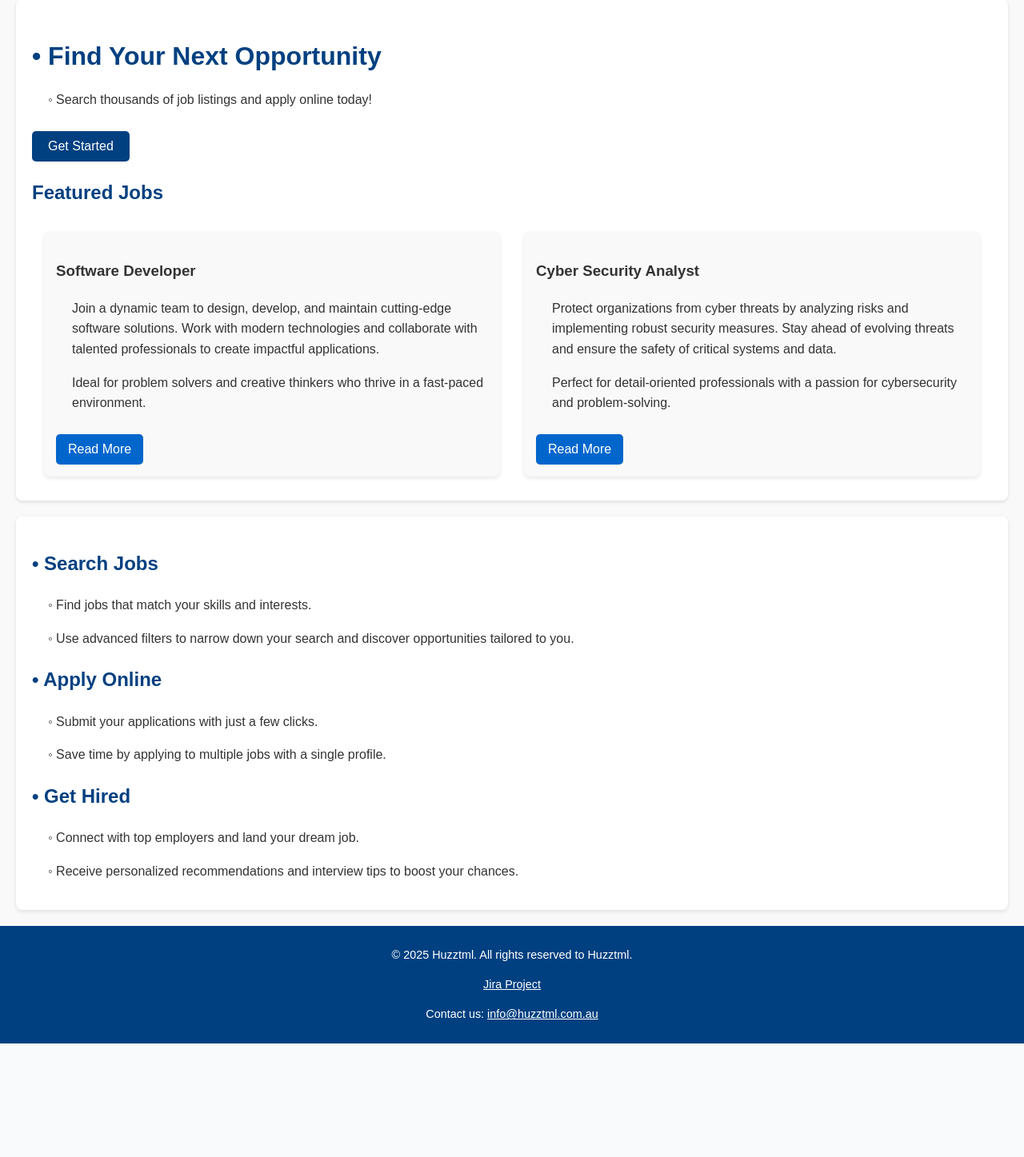
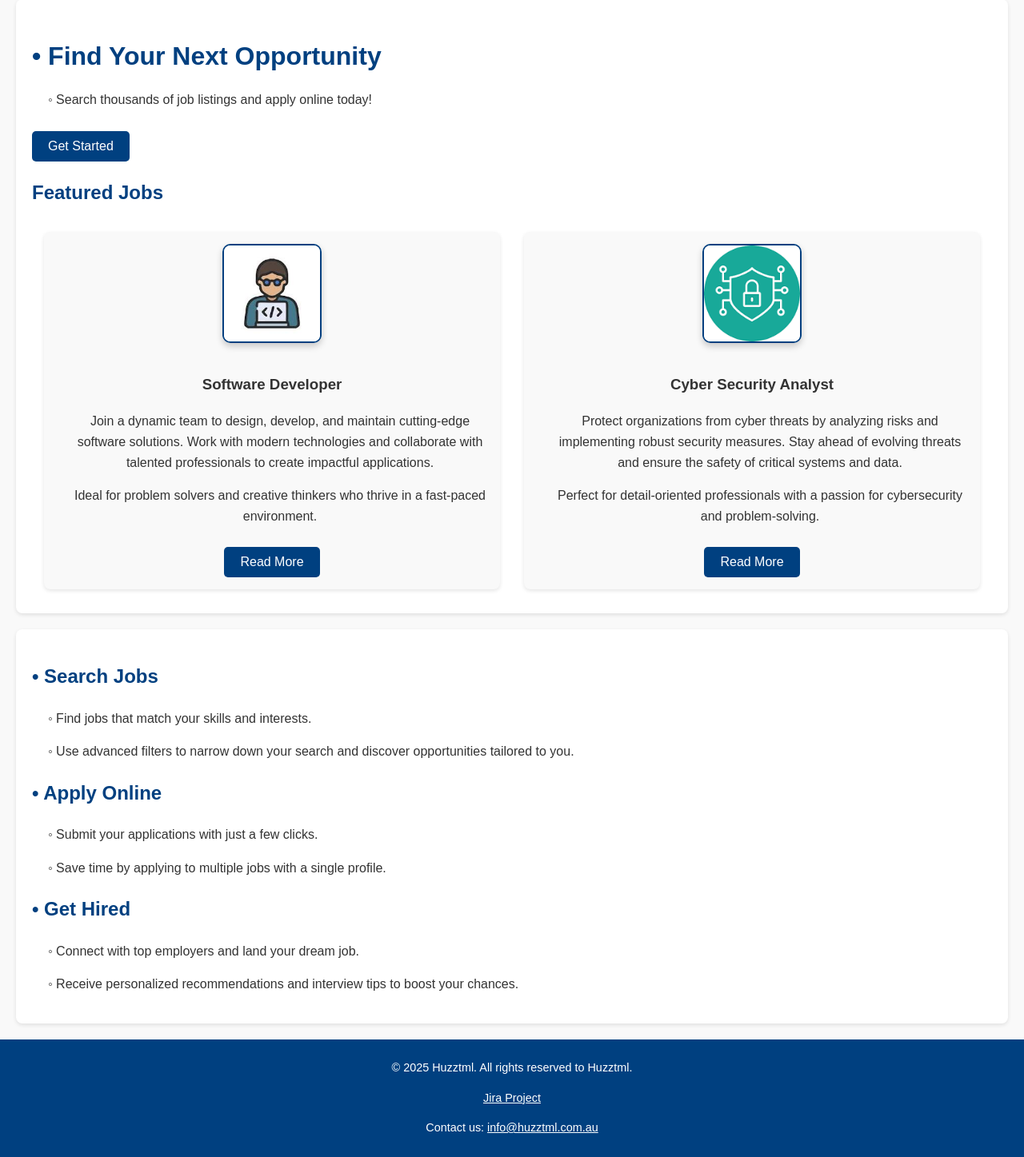
Before and after one commit to 105920925/Huzztml-project, a PHP site: page / in a window 1280 px wide. Shown: the part 596-2043 px from the top of the page at 80% size. Before the commit the page ends 1901 px from the top, so only its background shows below. Run offline with PHP 8.4, Linux system fonts and the light colour scheme.

Commit message:
images to featured jobs

```diff
--- a/index.html
+++ b/index.html
@@ -11,9 +11,9 @@
         <div class="header-content">
             <h1>Welcome to Huzztml</h1>
             <p>Your gateway to your dream job</p>
-            <div style="margin-top: 20px;">
-                <img src="logo.png" alt="Huzztml Logo" style="width: 150px; display: block; margin: 0 auto;">
-                <p style="margin-top: 10px; font-size: 1.1em; max-width: 800px; margin-left: auto; margin-right: auto;">
+            <div class="logo-container">
+                <img src="logo.png" alt="Huzztml Logo">
+                <p>
                     At Huzztml, we connect talented individuals with top employers across the globe. Our mission is to empower job seekers by providing a seamless platform to explore opportunities, apply effortlessly, and achieve career success.
                 </p>
             </div>
@@ -25,22 +25,24 @@
     </nav>
     <section>
         <h1> &#8226; Find Your Next Opportunity</h1>
-        <p style="margin-left: 20px;">&#9702; Search thousands of job listings and apply online today!</p>
+        <p class="intro-text">&#9702; Search thousands of job listings and apply online today!</p>
         <button onclick="location.href='jobs.html'">Get Started</button>
-        <div style="margin-top: 20px;">
+        <div class="featured-jobs">
             <h2>Featured Jobs</h2>
-            <div style="display: flex; justify-content: space-around; flex-wrap: wrap; margin-top: 20px;">
-                <div style="flex: 1; max-width: 45%; margin: 10px; padding: 15px; background-color: #f9f9f9; border-radius: 8px; box-shadow: 0 2px 5px rgba(0, 0, 0, 0.1);">
+            <div class="job-container">
+                <div class="job-box">
+                    <img src="softwaredev.jpeg" alt="Software Developer">
                     <h3>Software Developer</h3>
                     <p>Join a dynamic team to design, develop, and maintain cutting-edge software solutions. Work with modern technologies and collaborate with talented professionals to create impactful applications.</p>
                     <p>Ideal for problem solvers and creative thinkers who thrive in a fast-paced environment.</p>
-                    <button onclick="location.href='jobs.html'" style="background-color: #0066cc; color: white; border: none; padding: 10px 15px; border-radius: 5px; cursor: pointer;">Read More</button>
+                    <button onclick="location.href='jobs.html'">Read More</button>
                 </div>
-                <div style="flex: 1; max-width: 45%; margin: 10px; padding: 15px; background-color: #f9f9f9; border-radius: 8px; box-shadow: 0 2px 5px rgba(0, 0, 0, 0.1);">
+                <div class="job-box">
+                    <img src="cybersec.png" alt="Cyber Security Analyst">
                     <h3>Cyber Security Analyst</h3>
                     <p>Protect organizations from cyber threats by analyzing risks and implementing robust security measures. Stay ahead of evolving threats and ensure the safety of critical systems and data.</p>
                     <p>Perfect for detail-oriented professionals with a passion for cybersecurity and problem-solving.</p>
-                    <button onclick="location.href='jobs.html'" style="background-color: #0066cc; color: white; border: none; padding: 10px 15px; border-radius: 5px; cursor: pointer;">Read More</button>
+                    <button onclick="location.href='jobs.html'">Read More</button>
                 </div>
             </div>
         </div>
@@ -48,18 +50,18 @@
     <section>
         <div>
             <h2>&#8226; Search Jobs</h2>
-            <p style="margin-left: 20px;">&#9702; Find jobs that match your skills and interests.</p>
-            <p style="margin-left: 20px;">&#9702; Use advanced filters to narrow down your search and discover opportunities tailored to you.</p>
+            <p class="intro-text">&#9702; Find jobs that match your skills and interests.</p>
+            <p class="intro-text">&#9702; Use advanced filters to narrow down your search and discover opportunities tailored to you.</p>
         </div>
         <div>
             <h2>&#8226; Apply Online</h2>
-            <p style="margin-left: 20px;">&#9702; Submit your applications with just a few clicks.</p>
-            <p style="margin-left: 20px;">&#9702; Save time by applying to multiple jobs with a single profile.</p>
+            <p class="intro-text">&#9702; Submit your applications with just a few clicks.</p>
+            <p class="intro-text">&#9702; Save time by applying to multiple jobs with a single profile.</p>
         </div>
         <div>
             <h2>&#8226; Get Hired</h2>
-            <p style="margin-left: 20px;">&#9702; Connect with top employers and land your dream job.</p>
-            <p style="margin-left: 20px;">&#9702; Receive personalized recommendations and interview tips to boost your chances.</p>
+            <p class="intro-text">&#9702; Connect with top employers and land your dream job.</p>
+            <p class="intro-text">&#9702; Receive personalized recommendations and interview tips to boost your chances.</p>
         </div>
     </section>
     <footer>
--- a/styles.css
+++ b/styles.css
@@ -156,3 +156,74 @@ footer .contact-email {
     color: #ffcc00;
     font-weight: bold;
 }
+
+/* Logo container styles */
+.logo-container {
+    margin-top: 20px;
+    text-align: center;
+}
+
+.logo-container img {
+    width: 150px;
+    display: block;
+    margin: 0 auto;
+}
+
+.logo-container p {
+    margin-top: 10px;
+    font-size: 1.1em;
+    max-width: 800px;
+    margin-left: auto;
+    margin-right: auto;
+}
+
+/* Intro text styles */
+.intro-text {
+    margin-left: 20px;
+}
+
+/* Featured jobs styles */
+.featured-jobs {
+    margin-top: 20px;
+}
+
+.job-container {
+    display: flex;
+    justify-content: space-around;
+    flex-wrap: wrap;
+    margin-top: 20px;
+}
+
+.job-box {
+    flex: 1;
+    max-width: 45%;
+    margin: 10px;
+    padding: 15px;
+    background-color: #f9f9f9;
+    border-radius: 8px;
+    box-shadow: 0 2px 5px rgba(0, 0, 0, 0.1);
+    text-align: center;
+}
+
+.job-box img {
+    width: 150px; /* Set fixed width */
+    height: 150px; /* Set fixed height */
+    object-fit: cover; /* Ensure the image fits within the dimensions */
+    border-radius: 10px;
+    border: 2px solid #004080;
+    box-shadow: 0 4px 8px rgba(0, 0, 0, 0.2);
+    margin-bottom: 10px;
+}
+
+/* Specific style for Cyber Security Analyst image */
+.job-box img[alt="Cyber Security Analyst"] {
+    width: 120px; /* Reduce width */
+    height: 120px; /* Reduce height */
+}
+
+/* Specific style for Software Developer image */
+.job-box img[alt="Software Developer"] {
+    width: 120px; /* Match width with Cyber Security Analyst */
+    height: 120px; /* Match height with Cyber Security Analyst */
+    object-fit: cover; /* Ensure the image fits within the dimensions */
+}
```
Also changed, not shown: cybersec.png (added), softwaredev.jpeg (added).
